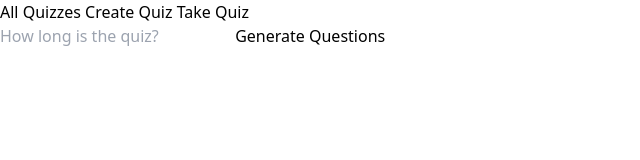
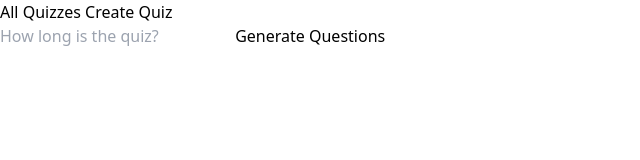
Before and after one commit to sether31/js-projects, a website with bundled scripts: page simpleQuiz/public/createQuiz.html in a window 1280 px wide. Shown: the full height of the page, 0-640 px from the left. Built offline with nearby package versions, Linux system fonts and the light colour scheme.

Commit message:
chore: Remove take quiz in navbar, It can only be access through the btn card

```diff
--- a/simpleQuiz/public/createQuiz.html
+++ b/simpleQuiz/public/createQuiz.html
@@ -13,7 +13,6 @@
       <nav class="flex justify-center gap-4">
         <a href="./index.html" class="nav">All Quizzes</a>
         <a href="" class="nav nav-active">Create Quiz</a>
-        <a href="./takeQuiz.html" class="nav">Take Quiz</a>
       </nav>
     </header>
 
```
Also changed, not shown: simpleQuiz/public/index.html (+0 -1 lines).
